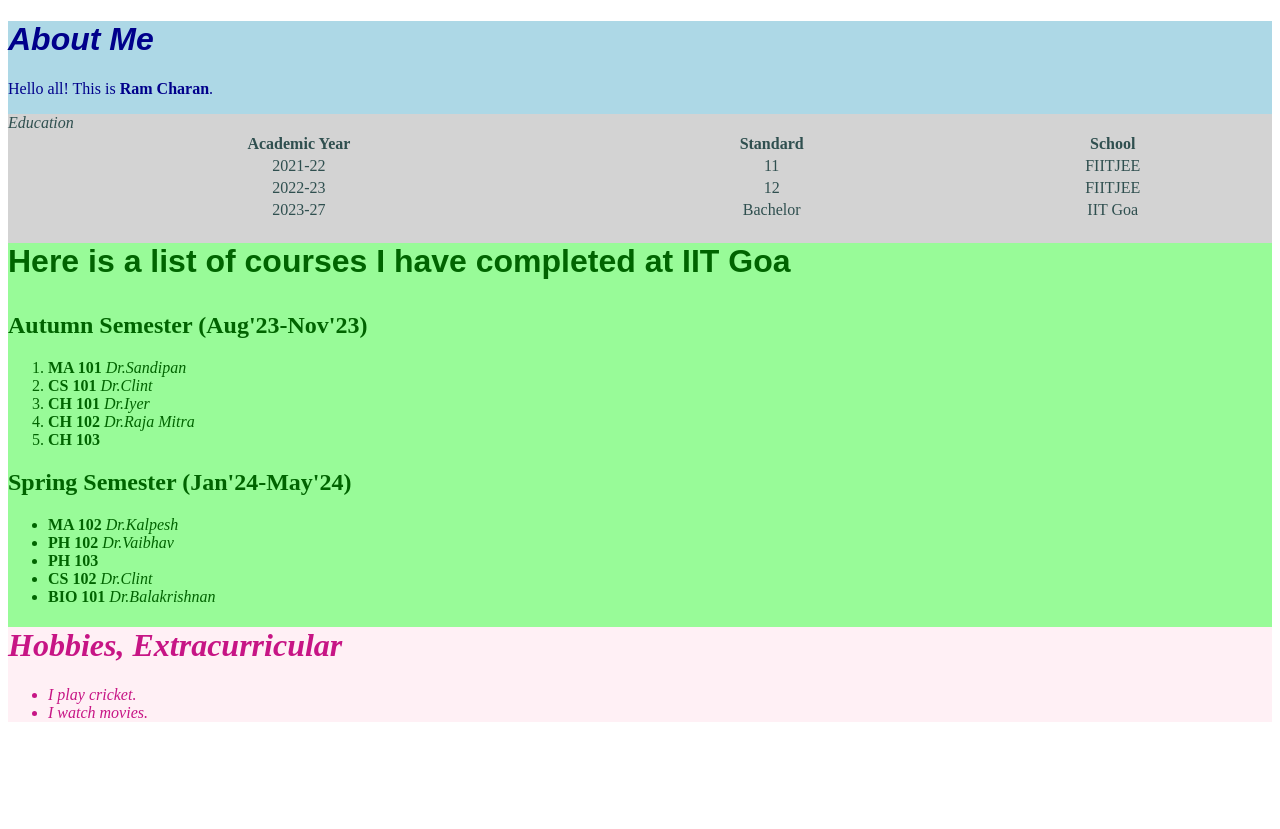
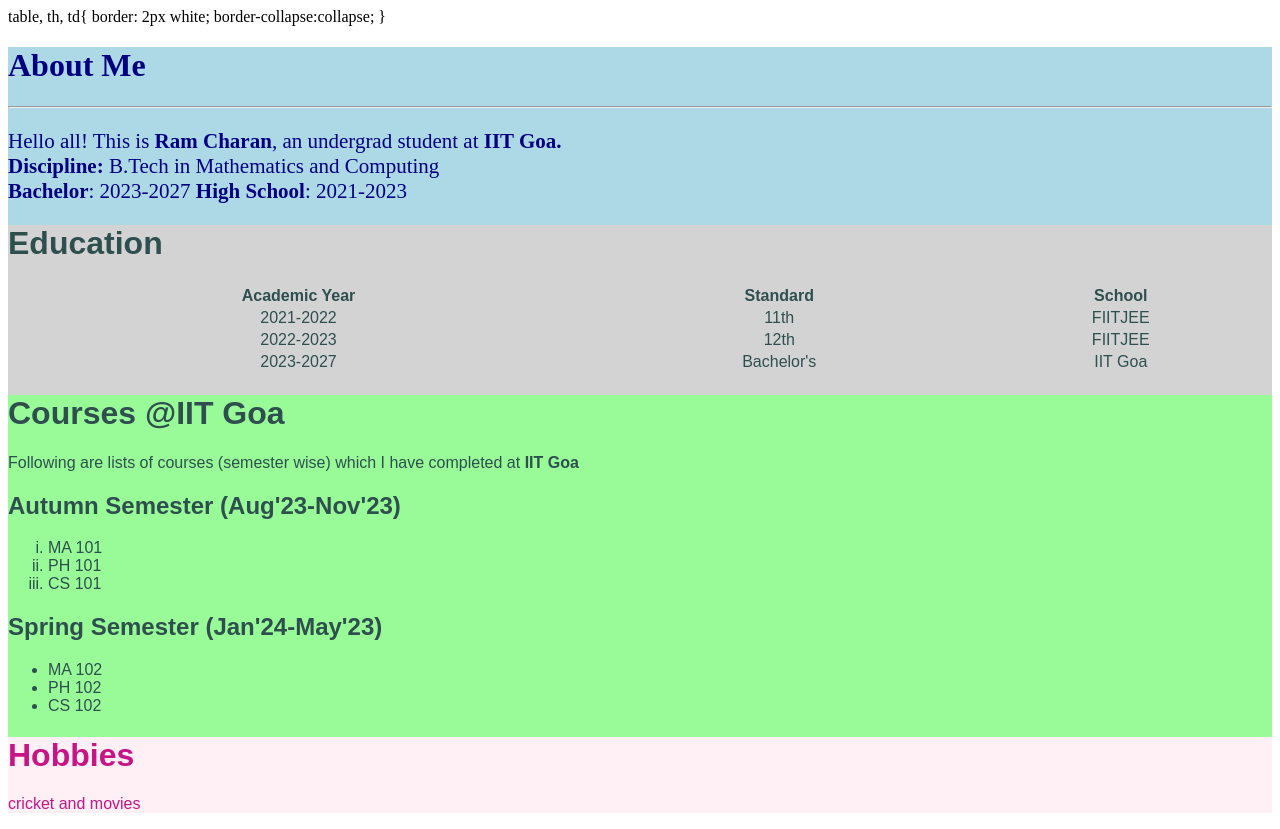
Before and after one commit to ramcharanpulapa/ramcharanpulapa.github.io, a plain HTML site: page index.html in a window 1280 px wide. Before the commit the page ends 800 px from the top, so only its background shows below. Drawn offline with Linux system fonts and the light colour scheme.

Commit message:
Update index.html

```diff
--- a/index.html
+++ b/index.html
@@ -1,22 +1,24 @@
 <!DOCTYPE html>
-<title> Personal </title>
 <html>
 <head>
-	<title> Personal </title>
-	<style>
-	table, td, th{
-		border: 1px black;
+	<title> Bio </title>
+	table, th, td{
+		border: 2px white;
+		border-collapse:collapse;
 	}
-	</style>
 </head>
 <body>
-	<div style="background-color:lightblue;color:darkblue;">
-		<h1 style="font-family:Arial;"><i> About Me</i> </h1>
-		<p> Hello all! This is <b>Ram Charan</b>.
 
-
-		<div style= "color:#2f4f4f; background-color:#d3d3d3;>
-			<h1 style="font-family:Arial;> <i>Education </i></h1>
+<div style="color:#000080; background-color:#add8e6;">
+	<h1> About Me </h1><hr>
+	<p style="font-size:21px;">
+Hello all! This is <b>Ram Charan</b>, an undergrad student at <b>IIT Goa.</b><br>
+<b>Discipline:</b> B.Tech in Mathematics and Computing</i><br>
+<b>Bachelor</b>: 2023-2027
+<b>High School</b>: 2021-2023
+	</p>
+	<div style="color:#2f4f4f; background-color:#d3d3d3 ; font-family:Arial;">
+		<h1> Education </h1>
 		<table style="width:100%">
 			<tr>
 				<th> Academic Year </th>
@@ -24,54 +26,43 @@
 				<th> School </th>
 			</tr>
 			<tr style="text-align:center;">
-					<td> 2021-22 </td>
-					<td> 11 </td>
+				<td> 2021-2022 </td>
+				<td> 11th </td>
 				<td> FIITJEE </td>
 			</tr>
 			<tr style="text-align:center;">
-					<td> 2022-23 </td>
-					<td> 12 </td>
+				<td> 2022-2023 </td>
+				<td> 12th </td>
 				<td> FIITJEE </td>
 			</tr>
 			<tr style="text-align:center;">
-					<td> 2023-27 </td>
-					<td> Bachelor </td>
+				<td> 2023-2027 </td>
+				<td> Bachelor's </td>
 				<td> IIT Goa </td>
 			</tr>
 		</table>
-			<div style="background-color:#98fb98; color:#006400;">
-				<h1 style="font-family:Arial;> Courses @IIT Goa </h1>
-				<p> Here is a list of courses I have completed at IIT Goa </p>
-				<h2> Autumn Semester (Aug'23-Nov'23)</h2>
-				<ol>
-					<li><b>MA 101</b> <i>Dr.Sandipan</i></li>
-					<li><b>CS 101</b> <i>Dr.Clint</i></li>
-					<li><b>CH 101</b> <i>Dr.Iyer</i></li>
-					<li><b>CH 102</b> <i>Dr.Raja Mitra</i></li>
-					<li><b>CH 103</b></li>
-
+		<div style="background-color:#98fb98; color:006400;">
+			<h1> Courses @IIT Goa </h1>
+			<p> Following are lists of courses (semester wise) which I have completed at <b>IIT Goa</b></p>
+			<h2> Autumn Semester (Aug'23-Nov'23) </h2>
+				<ol type="i">
+					<li> MA 101 </li>
+					<li> PH 101 </li>
+					<li> CS 101 </li>
 				</ol>
-				<h2> Spring Semester (Jan'24-May'24)</h2>
+			<h2> Spring Semester (Jan'24-May'23)</h2>
 				<ul>
-					<li><b>MA 102</b>  <i>Dr.Kalpesh</i></li>
-					<li><b>PH 102</b> <i>Dr.Vaibhav</i></li>
-					<li><b>PH 103</b></li>
-					<li><b>CS 102</b> <i>Dr.Clint</i></li>
-					<li><b>BIO 101</b> <i>Dr.Balakrishnan</i.</li>
+					<li> MA 102 </li>
+					<li> PH 102 </li>
+					<li> CS 102 </li>
 				</ul>
 			<div style="background-color:#fff0f5; color:#c71585;">
-				<h1> Hobbies, Extracurricular</h1>
-				<ul>
-				<li>I play cricket.</li>
-				<li> I watch movies.</li>
-				</ul>
+				<h1> Hobbies </h1>
+				<p> cricket and movies </p>
+			</div>
+
 		</div>
 	</div>
 </div>
-	</div>
-
-
-
-
 </body>
 </html>
```
Lines whose indentation alone changed are shown as unchanged.
